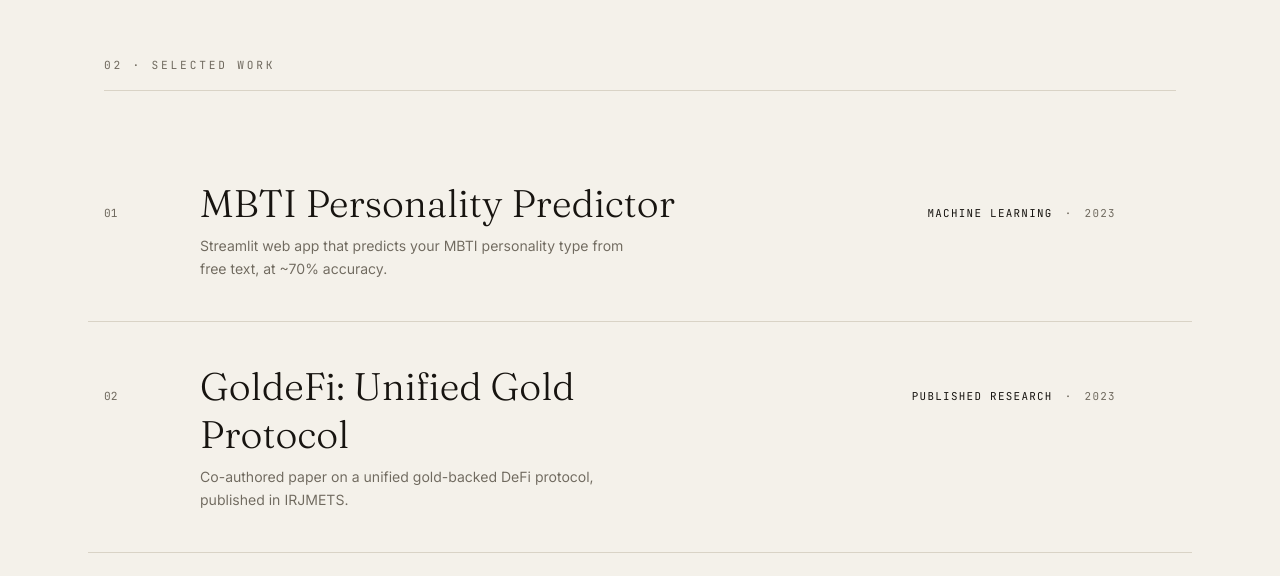
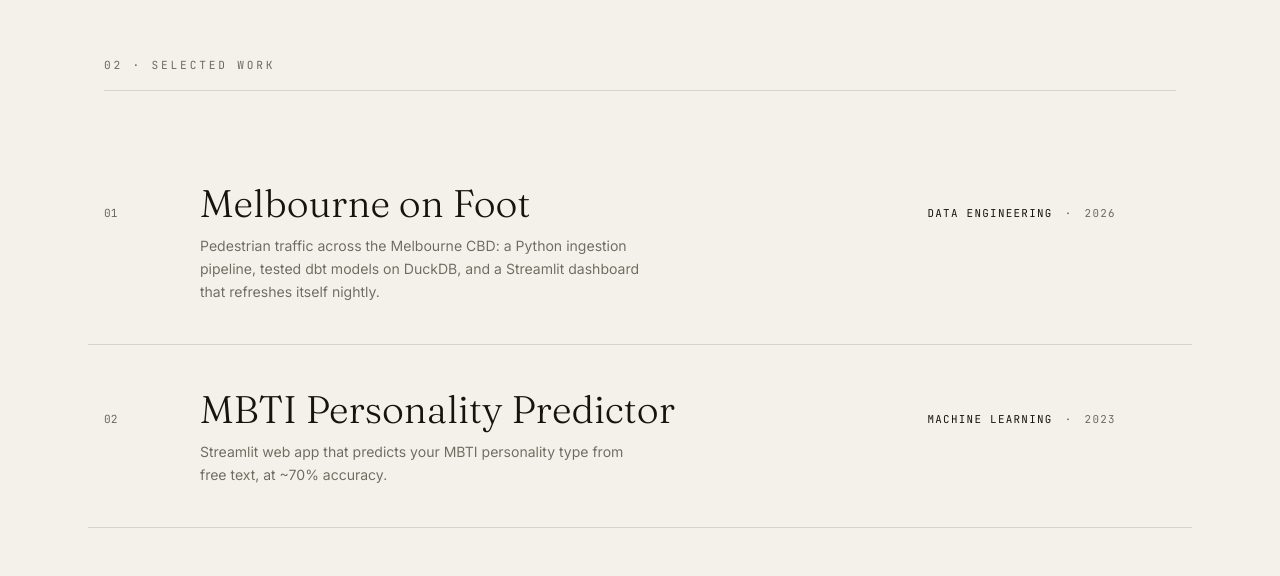
Before and after one commit to atmozki/portfolioV2, a React (Vite) app: page / in a window 1280 px wide. Shown: the part 2180-2756 px from the top of the page. Built offline with nearby package versions, Linux system fonts and the light colour scheme.

Commit message:
Add Melbourne on Foot to selected work

```diff
--- a/src/content.js
+++ b/src/content.js
@@ -1,6 +1,7 @@
 /* ============================================================
    PORTFOLIO CONTENT: edit this one file to change the site.
    ============================================================ */
+import melbourneImg from './assets/work/melbourne-on-foot.png'
 import goldefiImg from './assets/work/goldefi.jpg'
 import mbtiImg from './assets/work/mbti.jpg'
 import crtImg from './assets/work/crt.jpg'
@@ -72,6 +73,16 @@ export const content = {
   /* selected work: rows link to `href`.
      Order matters: strongest data-science signal first. */
   works: [
+    {
+      title: 'Melbourne on Foot',
+      kind: 'Data engineering',
+      year: '2026',
+      desc: 'Pedestrian traffic across the Melbourne CBD: a Python ingestion pipeline, tested dbt models on DuckDB, and a Streamlit dashboard that refreshes itself nightly.',
+      tags: ['Python', 'dbt + DuckDB', 'Streamlit'],
+      href: 'https://melbourne-on-foot-atmozki.streamlit.app',
+      cta: 'Open the dashboard',
+      img: melbourneImg,
+    },
     {
       title: 'MBTI Personality Predictor',
       kind: 'Machine learning',
```
Also changed, not shown: src/assets/work/melbourne-on-foot.png (added).
